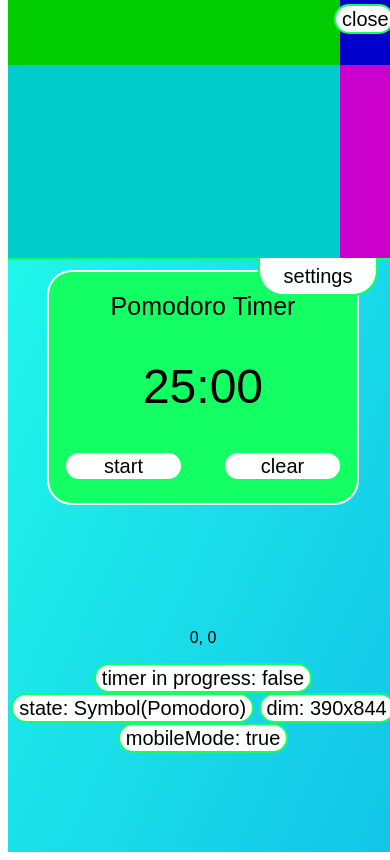
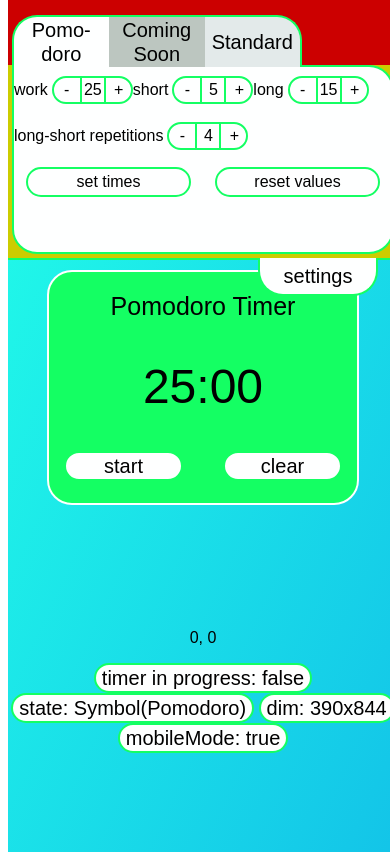
Before and after one commit to niblicat/pomodoro, a SvelteKit app: page / in a window 390 px wide. Built offline with nearby package versions, Linux system fonts and the light colour scheme; a web font is replaced by a local one.

Commit message:
improved mobile design (small viewport width)

```diff
--- a/src/routes/+page.svelte
+++ b/src/routes/+page.svelte
@@ -59,7 +59,7 @@
     }
 
     onMount(() => {
-        currentModePage = ModePage.Stats;
+        currentModePage = ModePage.Options;
         if (debug) openSettings(); //temporary
         document.body.addEventListener('mousemove', handleMouseMove);
         document.body.addEventListener('keydown', handleKeyDown);
@@ -122,6 +122,7 @@
     let pomoLong: number = 15;
     let pomoLongPhase: number = 4;
 
+
     $: mobileMode = innerWidth <= 660;
 
 </script>
@@ -146,7 +147,7 @@
                         timer.switchTimerMode(timer.TimerStates.Pomodoro);
                     }}
                     >
-                    Pomodoro
+                    Pomo&shy;doro
                     </button>
                     <button
                     class="fade {$timerStateRead === timer.TimerStates.Sage ? 'selectedOption' : 'unselectedOption'}"
@@ -165,7 +166,7 @@
                         timer.switchTimerMode(timer.TimerStates.Standard);
                     }}
                     >
-                    Standard
+                    Stan&shy;dard
                     </button>
 
 
@@ -173,7 +174,7 @@
                 <div class="modesOptionsPadding {mobileMode ? 'span3' : ''}" style={debug ? 'background-color: #cccc00;' : ''}>
                     <div class="modesOptions">
                         {#if $timerStateRead === timer.TimerStates.Pomodoro}
-                            <div class="optionsInputsContainer span2">
+                            <div class="optionsInputsContainer span2" style={mobileMode ? 'justify-content: left;' : 'justify-content: space-around;'}>
                                 <div class="labelPillBinder">
                                     <label for="workInput">work</label>
                                     <div class="pillButtonContainer">
@@ -259,7 +260,7 @@
                                 </div>
                             </div>
 
-                            <div class="span2 optionsInputsContainer">
+                            <div class="span2 optionsInputsContainer" style={mobileMode ? 'justify-content: baseline;' : 'justify-content: space-around;'}>
                                 <div class="labelPillBinder">
                                     <label for="longSession">long-short repetitions</label>
                                     <div class="pillButtonContainer">
@@ -315,7 +316,7 @@
                             </div>
 
                         {:else if $timerStateRead === timer.TimerStates.Standard}
-                        <div class='optionsInputsContainer {mobileMode ? 'span3' : 'span2'}'>
+                        <div class="optionsInputsContainer span2" style={mobileMode ? 'justify-content: left;' : 'justify-content: space-around;'}>
                                 <div class="labelPillBinder">
                                     <label for="hourInput">hours</label>
                                     <div class="pillButtonContainer">
@@ -423,7 +424,6 @@
                                     reset values
                                 </button>
                             </div>
-
                         {/if}
                     </div>
                 </div>
@@ -766,6 +766,8 @@
 
     .selectedOption, .unselectedOption {
         align-content: space-around;
+        flex-wrap: auto;
+        hyphens: auto;
     }
 
     .unselectedOption {
@@ -800,7 +802,7 @@
         grid-auto-flow: column;
         justify-content: center;
         align-items: center;
-        overflow: scroll;
+        overflow: auto;
         border-radius: 0px 25px 25px 25px;
         height: 100%;
         width: 100%;
@@ -813,7 +815,7 @@
     }
 
     button.optionsButton {
-        min-width: 150px;
+        min-width: 120px;
         width: 100%;
         margin-left: 12px;
         margin-right: 12px;
@@ -821,7 +823,6 @@
 
     .optionsInputsContainer {
         display: flex;
-        justify-content: space-around;
         align-items: center;
     }
 
```
Lines whose indentation alone changed are shown as unchanged.
